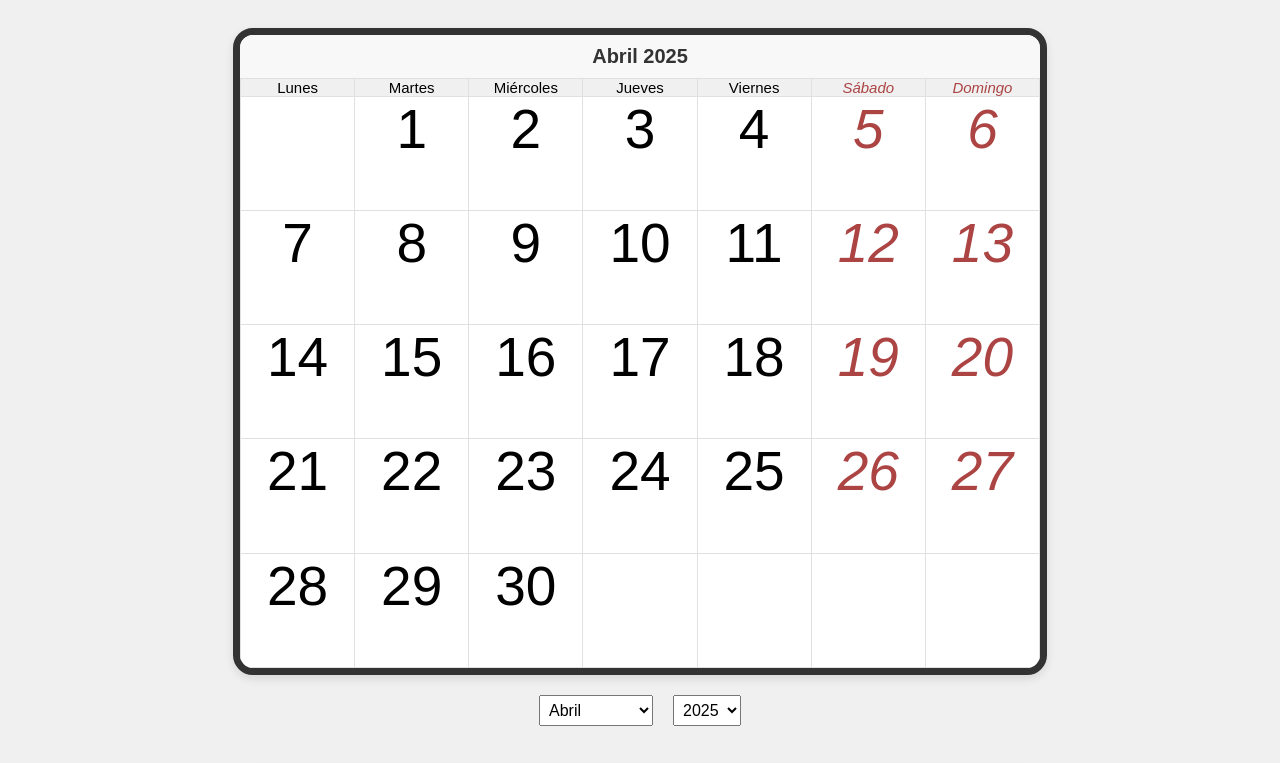
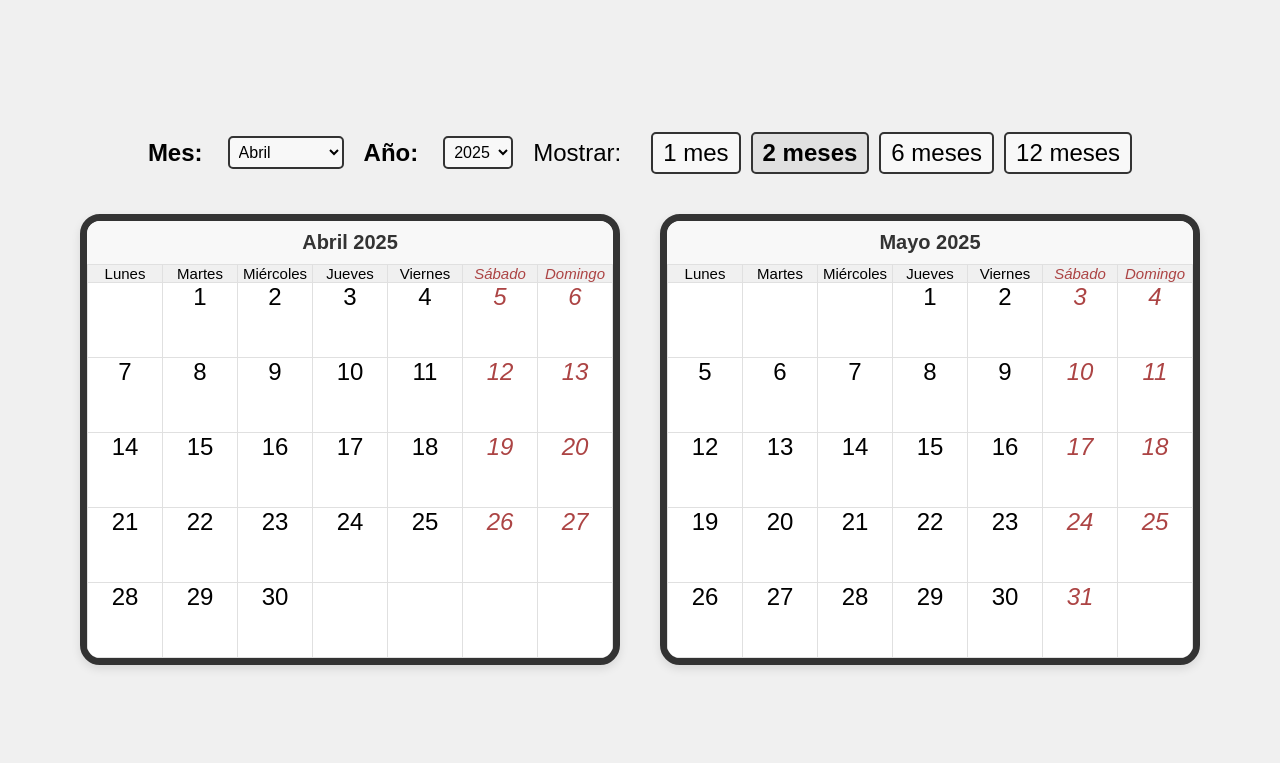
Before and after one commit to vdlr/cal-ia, a plain HTML site: page calendar-selector.html in a window 1280 px wide. Shown: the top 763 px of the page. Drawn offline with Linux system fonts and the light colour scheme.

Commit message:
by months

```diff
--- a/calendar-selector.html
+++ b/calendar-selector.html
@@ -16,6 +16,13 @@
             margin: 20 0 0 0;
             background-color: #f0f0f0;
         }
+        .calendar-container {
+            display: flex;
+            flex-wrap: wrap;
+            justify-content: center;
+            width: 100%;
+            max-width: 1200px;
+        }
         .calendar {
             background-color: white;
             border: 7px solid #333;  /* Thick border */
@@ -25,7 +32,23 @@
             width: 90vw;
             height: fit-content;
             max-width: 800px;
-            margin:20px
+            margin: 20px;
+            box-sizing: border-box;
+        }
+        /* Styles for different month layouts */
+        .months-1 .calendar {
+            width: 90%;
+        }
+        .months-2 .calendar {
+            width: 45%;
+        }
+        .months-6 .calendar {
+            width: 30%;
+            margin: 10px;
+        }
+        .months-12 .calendar {
+            width: 22%;
+            margin: 5px;
         }
         .monthselector {
             text-align: center;
@@ -39,6 +62,30 @@
         .monthselector select {
             padding: 5px;
             font-size: 16px;
+            border: 2px solid #333;
+            border-radius: 5px;
+            background-color: #f8f8f8;
+        }
+        .monthselector label {
+            margin-right: 5px;
+            font-weight: bold;
+        }
+        .layout-buttons {
+            display: flex;
+            gap: 10px;
+            margin-left: 10px;
+        }
+        .layout-button {
+            padding: 5px 10px;
+            border: 2px solid #333;
+            border-radius: 5px;
+            background-color: #f8f8f8;
+            cursor: pointer;
+            font-weight: normal;
+        }
+        .layout-button.active {
+            background-color: #e0e0e0;
+            font-weight: bold;
         }
         .month {
             background-color: #f8f8f8;
@@ -47,6 +94,14 @@
             font-weight: bold;
             padding: 10px;
             text-align: center;
+        }
+        .months-6 .month {
+            font-size: 3vw;
+            padding: 5px;
+        }
+        .months-12 .month {
+            font-size: 2vw;
+            padding: 3px;
         }
         table {
             border-collapse: collapse;
@@ -58,6 +113,12 @@
             width: 14.28%; /* 100% / 7 days */
             position: relative;
             font-size: 2.5vw;
+        }
+        .months-6 th, .months-6 td {
+            font-size: 1.8vw;
+        }
+        .months-12 th, .months-12 td {
+            font-size: 1.2vw;
         }
         th {
             background-color: #f0f0f0;
@@ -93,9 +154,8 @@
             }
         }
         @media (min-width: 400px) {
-
             th, td {
-                font-size: 55px;
+                font-size: 24px;
             }
             .day {
                 font-size: 15px;
@@ -103,45 +163,46 @@
             .month {
                 font-size: 20px;
             }
+            .months-6 th, .months-6 td {
+                font-size: 16px;
+            }
+            .months-6 .day {
+                font-size: 12px;
+            }
+            .months-6 .month {
+                font-size: 16px;
+            }
+            .months-12 th, .months-12 td {
+                font-size: 12px;
+            }
+            .months-12 .day {
+                font-size: 10px;
+            }
+            .months-12 .month {
+                font-size: 14px;
+            }
         }
     </style>
 </head>
 <body>
-    <div class="calendar">
-        <div class="month" id="title1">Noviembre 2024</div>
-        <table>
-            <tr>
-                <th class="day">Lunes</th>
-                <th class="day">Martes</th>
-                <th class="day">Miércoles</th>
-                <th class="day">Jueves</th>
-                <th class="day">Viernes</th>
-                <th class="day weekend">Sábado</th>
-                <th class="day weekend">Domingo</th>
-            </tr>
-            <tbody id="calendarBody1"></tbody>
-        </table>
+    <div class="monthselector noprint">
+        <label for="monthSelect">Mes:</label>
+        <select id="monthSelect" class="noprint"></select>
 
+        <label for="yearSelect">Año:</label>
+        <select id="yearSelect" class="noprint"></select>
+
+        <span>Mostrar:</span>
+        <div class="layout-buttons">
+            <div class="layout-button" data-months="1">1 mes</div>
+            <div class="layout-button active" data-months="2">2 meses</div>
+            <div class="layout-button" data-months="6">6 meses</div>
+            <div class="layout-button" data-months="12">12 meses</div>
+        </div>
     </div>
-    <div class="monthselector noprint">
-        <select id="monthSelect" class="noprint"></select>
-        <select id="yearSelect" class="noprint"></select>
-    </div>
-    <div class="calendar">
-        <div class="month" id="title2">Noviembre 2024</div>
-        <table>
-            <tr>
-                <th class="day">Lunes</th>
-                <th class="day">Martes</th>
-                <th class="day">Miércoles</th>
-                <th class="day">Jueves</th>
-                <th class="day">Viernes</th>
-                <th class="day weekend">Sábado</th>
-                <th class="day weekend">Domingo</th>
-            </tr>
-            <tbody id="calendarBody2"></tbody>
-        </table>
 
+    <div id="calendarContainer" class="calendar-container months-2">
+        <!-- Calendars will be dynamically generated here -->
     </div>
 
     <script>
@@ -154,6 +215,7 @@
         function initializeSelectors() {
             const monthSelect = document.getElementById('monthSelect');
             const yearSelect = document.getElementById('yearSelect');
+            const layoutButtons = document.querySelectorAll('.layout-button');
 
             // Add months
             months.forEach((month, index) => {
@@ -177,40 +239,113 @@
             monthSelect.addEventListener('change', updateCalendar);
             yearSelect.addEventListener('change', updateCalendar);
 
-            console.log('updateCalendar ' + monthSelect + ': ' + yearSelect);
+            // Add event listeners to layout buttons
+            layoutButtons.forEach(button => {
+                button.addEventListener('click', function() {
+                    const numMonths = parseInt(this.getAttribute('data-months'));
+                    updateLayout(numMonths);
+                });
+            });
+
+            // Initial calendar update with 2 months (default)
+            updateLayout(2);
+        }
+
+        function updateLayout(numMonths) {
+            const container = document.getElementById('calendarContainer');
+
+            console.log("Layout changed to:", numMonths, "months");
+
+            // Update active button
+            document.querySelectorAll('.layout-button').forEach(button => {
+                if (parseInt(button.getAttribute('data-months')) === numMonths) {
+                    button.classList.add('active');
+                } else {
+                    button.classList.remove('active');
+                }
+            });
+
+            // Update container class
+            container.className = `calendar-container months-${numMonths}`;
+
+            // Update calendar
             updateCalendar();
-
-
         }
 
         function updateCalendar() {
             const monthSelect = document.getElementById('monthSelect');
             const yearSelect = document.getElementById('yearSelect');
-            const month = parseInt(monthSelect.value);
-            const year = parseInt(yearSelect.value);
-            console.log('updateCalendar ' + month + ': ' + year);
-           // Initial calendar update
-           updateCalendarn('1', month, year);
-            updateCalendarn('2', month + 1, year);
+            const startMonth = parseInt(monthSelect.value);
+            const startYear = parseInt(yearSelect.value);
+            const activeButton = document.querySelector('.layout-button.active');
+            const numMonths = parseInt(activeButton.getAttribute('data-months'));
+
+            // Clear container
+            const container = document.getElementById('calendarContainer');
+            container.innerHTML = '';
+
+            // Create calendars
+            for (let i = 0; i < numMonths; i++) {
+                let currentMonth = (startMonth + i) % 12;
+                let currentYear = startYear + Math.floor((startMonth + i) / 12);
+
+                createCalendar(i + 1, currentMonth, currentYear);
+            }
         }
 
-        function updateCalendarn(n, month, year) {
-            const title = document.getElementById('title' + n);
-            console.log('title' + n + ': ' + title);
+        function createCalendar(index, month, year) {
+            const container = document.getElementById('calendarContainer');
 
+            // Create calendar element
+            const calendarDiv = document.createElement('div');
+            calendarDiv.className = 'calendar';
 
+            // Create month title
+            const titleDiv = document.createElement('div');
+            titleDiv.className = 'month';
+            titleDiv.id = `title${index}`;
+            titleDiv.textContent = `${months[month]} ${year}`;
+            calendarDiv.appendChild(titleDiv);
+
+            // Create table
+            const table = document.createElement('table');
+
+            // Create header row
+            const headerRow = document.createElement('tr');
+            const days = ['Lunes', 'Martes', 'Miércoles', 'Jueves', 'Viernes', 'Sábado', 'Domingo'];
+
+            days.forEach((day, i) => {
+                const th = document.createElement('th');
+                th.className = 'day' + (i >= 5 ? ' weekend' : '');
+                th.textContent = day;
+                headerRow.appendChild(th);
+            });
+
+            table.appendChild(headerRow);
+
+            // Create body
+            const tbody = document.createElement('tbody');
+            tbody.id = `calendarBody${index}`;
+            table.appendChild(tbody);
+
+            calendarDiv.appendChild(table);
+            container.appendChild(calendarDiv);
+
+            // Fill calendar
+            updateCalendarBody(index, month, year);
+        }
+
+        function updateCalendarBody(index, month, year) {
             const firstDay = new Date(year, month, 1);
             const lastDay = new Date(year, month + 1, 0);
             const daysInMonth = lastDay.getDate();
-            console.log('month ' +months[month]);
-            title.innerHTML = months[month] + ' ' + year;
 
             // Get day of week for the first day (0 = Sunday, 1 = Monday, ..., 6 = Saturday)
             let firstDayOfWeek = firstDay.getDay();
             // Adjust for Monday as first day of week
             firstDayOfWeek = firstDayOfWeek === 0 ? 6 : firstDayOfWeek - 1;
 
-            const calendarBody = document.getElementById('calendarBody' + n);
+            const calendarBody = document.getElementById(`calendarBody${index}`);
             calendarBody.innerHTML = '';
 
             let date = 1;
@@ -242,7 +377,7 @@
         }
 
         // Initialize the calendar when the page loads
-        initializeSelectors();
+        window.onload = initializeSelectors;
     </script>
 </body>
 </html>
```
